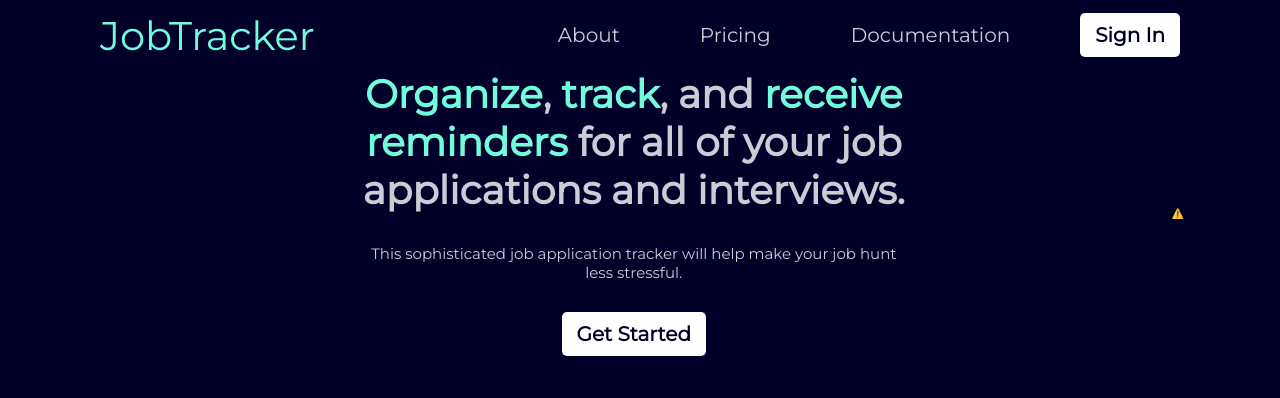
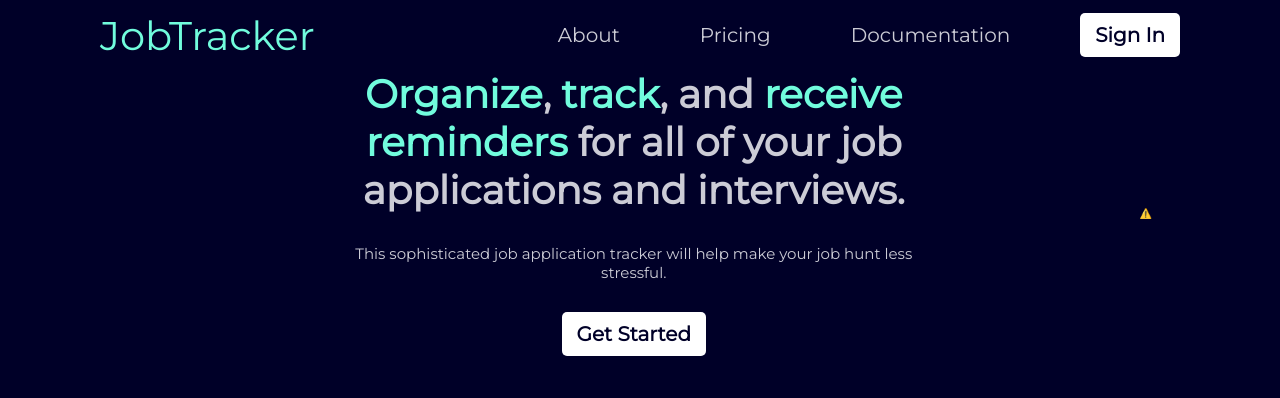
Before and after one commit to manlikeHB/job-tracker, a web app: file public/landingpage.html in a window 1280 px wide. Shown: the top 398 px of the page. Run offline with its HTML, style and script files only (its server is not run), Linux system fonts and the light colour scheme.

Commit message:
Increase width of hero section for landing page

```diff
--- a/public/css/style.css
+++ b/public/css/style.css
@@ -80,14 +80,14 @@ body {
 }
 
 #hero {
-  width: 85%;
+  width: 80%;
   display: flex;
   margin: 0 auto;
   justify-content: space-between;
 }
 
 #hero .hero-left {
-  width: 50%;
+  width: 60%;
   margin: auto;
   color: var(--text-color);
   display: flex;
```
